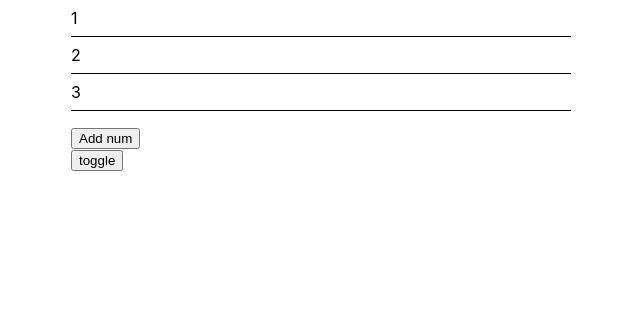
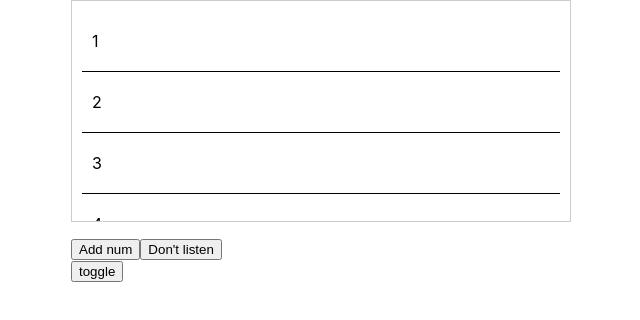
Before and after one commit to GapurEvloev/react-hooks, a React (Create React App) app: page / in a window 1280 px wide. Shown: the top 320 px of the page, without its empty margins (319-959 px from the left). Built offline with nearby package versions, Linux system fonts and the light colour scheme.

Commit message:
#3 - useRef DOM elem

```diff
--- a/src/App.css
+++ b/src/App.css
@@ -43,10 +43,15 @@ ul {
   padding: 0;
   margin: 0 auto 1em;
   list-style-type: none;
-  text-align: left
+  text-align: left;
+  height: 200px;
+  overflow: hidden;
+  border: 1px solid #ccc;
+  padding: 10px;
+  overflow-y: auto;
 }
 
 li {
-  padding: 0.5em 0;
+  padding: 20px 10px;
   border-bottom: 1px solid #000;
 }
--- a/src/App.js
+++ b/src/App.js
@@ -1,8 +1,9 @@
 import { useState } from 'react';
 // import ClassList from './examples/useEffectClass.jsx'
-import HookList from './examples/State'
+// import HookList from './examples/State'
 
 import './App.css';
+import HookListUseRef from "./examples/useRef";
 
 function App() {
   const [visibleList, setVisibleList] = useState(true);
@@ -13,7 +14,7 @@ function App() {
 
   return (
     <div className="App">
-      { visibleList && <HookList visibleList={visibleList}/>}
+      { visibleList && <HookListUseRef visibleList={visibleList}/>}
       <button onClick={toggleList}>toggle</button>
     </div>
   );
--- a/src/examples/useEffectClass.jsx
+++ b/src/examples/useEffectClass.jsx
@@ -42,4 +42,5 @@ class ClassList extends React.Component {
   }
 }
 
-export default ClassList;
+export default ClassList
+;
--- /dev/null
+++ b/src/examples/useRef.jsx
@@ -0,0 +1,40 @@
+import React, {useEffect, useRef, useState} from 'react';
+
+function HookListUseRef() {
+  const [numbers, setNumbers] = useState([1, 2, 3, 4, 5]);
+  const ulRef = useRef();
+
+  const addNumber = () => {
+    setNumbers([...numbers, numbers.length + 1]);
+  };
+
+  const handleScroll = () => console.log("scroll");
+
+  useEffect(() => {
+    ulRef.current.addEventListener("scroll", handleScroll)
+  }, []);
+
+  useEffect(() => {
+    //
+  }, [numbers]);
+
+  const removeScroll = () => {
+    ulRef.current.removeEventListener("scroll", handleScroll);
+  }
+
+  return (
+    <div>
+      <ul ref={ulRef}>
+        {
+          numbers.map((num, i) =>
+            <li key={i}>{num}</li>
+          )
+        }
+      </ul>
+      <button onClick={addNumber}>Add num</button>
+      <button onClick={removeScroll}>Don't listen</button>
+    </div>
+  );
+}
+
+export default HookListUseRef;
```
